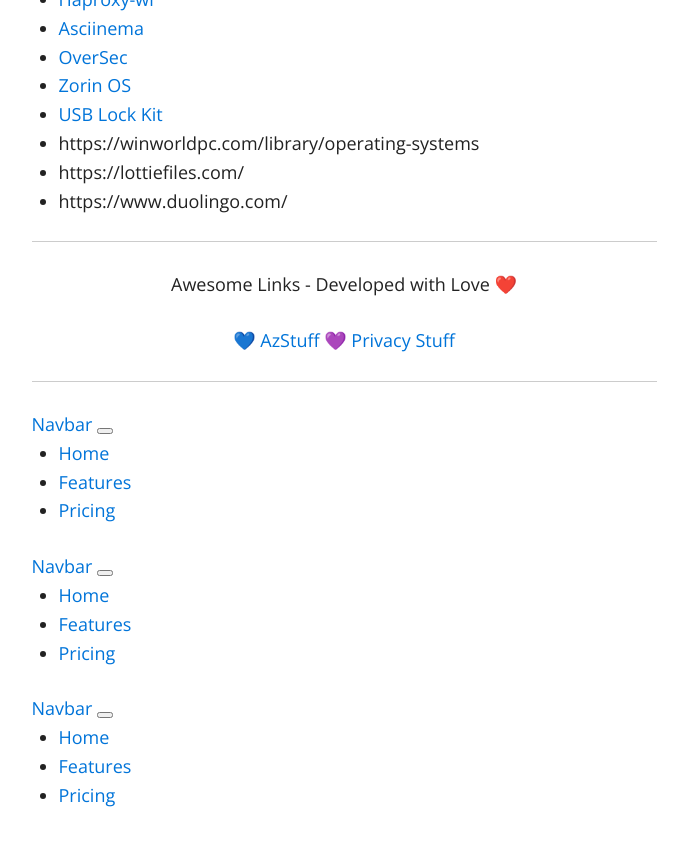
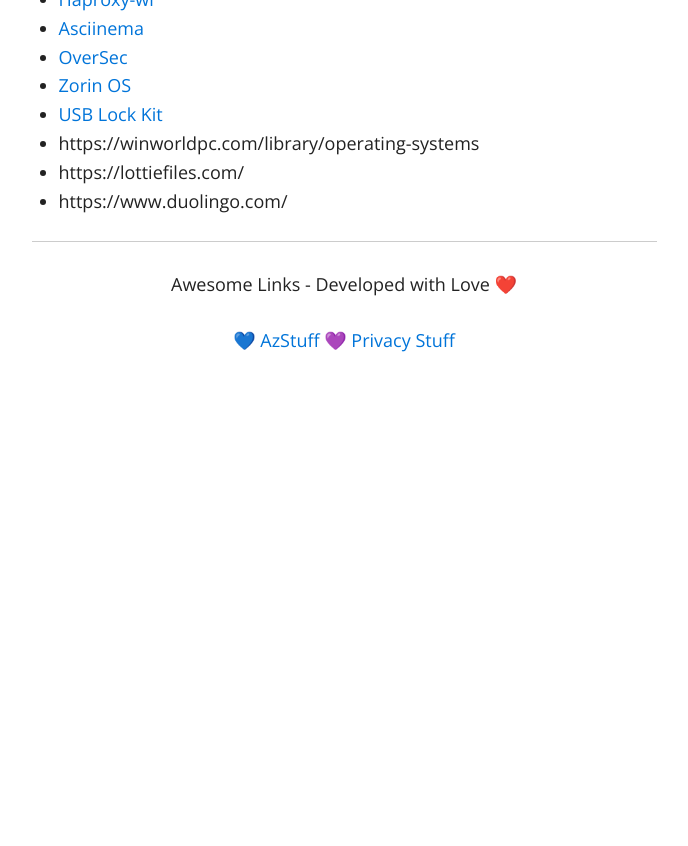
Before and after one commit to jcabeza/Awesome-Links, a Jekyll site: the page built from index.md, in a window 1280 px wide and 900 px high, scrolled down 13303 px. Shown: the top 846 px of the window, without its empty margins (296-984 px from the left). Built offline with Jekyll 4.4.1, drawn with Linux system fonts in a browser that asks for light colours; nearby versions of some CDN libraries; after the commit the page ends 13748 px from its top, so only the background shows below that.

Commit message:
Update index.md

```diff
--- a/index.md
+++ b/index.md
@@ -467,110 +467,3 @@ layout: default
  💙 <a href="https://jcabeza.github.io/AzStuff)">AzStuff</a>
  💜 <a href="https://jcabeza.github.io/Privacy)">Privacy Stuff</a>
 </p>
-
----
-
-<!--Navbar-->
-<nav class="navbar navbar-light amber lighten-4 mb-4">
-
-  <!-- Navbar brand -->
-  <a class="navbar-brand" href="#">Navbar</a>
-
-  <!-- Collapse button -->
-  <button class="navbar-toggler first-button" type="button" data-toggle="collapse" data-target="#navbarSupportedContent20"
-    aria-controls="navbarSupportedContent20" aria-expanded="false" aria-label="Toggle navigation">
-    <div class="animated-icon1"><span></span><span></span><span></span></div>
-  </button>
-
-  <!-- Collapsible content -->
-  <div class="collapse navbar-collapse" id="navbarSupportedContent20">
-
-    <!-- Links -->
-    <ul class="navbar-nav mr-auto">
-      <li class="nav-item active">
-        <a class="nav-link" href="#">Home <span class="sr-only">(current)</span></a>
-      </li>
-      <li class="nav-item">
-        <a class="nav-link" href="#">Features</a>
-      </li>
-      <li class="nav-item">
-        <a class="nav-link" href="#">Pricing</a>
-      </li>
-    </ul>
-    <!-- Links -->
-
-  </div>
-  <!-- Collapsible content -->
-
-</nav>
-<!--/.Navbar-->
-
-<!--Navbar-->
-<nav class="navbar navbar-dark red lighten-1 mb-4">
-
-  <!-- Navbar brand -->
-  <a class="navbar-brand" href="#">Navbar</a>
-
-  <!-- Collapse button -->
-  <button class="navbar-toggler second-button" type="button" data-toggle="collapse" data-target="#navbarSupportedContent23"
-    aria-controls="navbarSupportedContent23" aria-expanded="false" aria-label="Toggle navigation">
-    <div class="animated-icon2"><span></span><span></span><span></span><span></span></div>
-  </button>
-
-  <!-- Collapsible content -->
-  <div class="collapse navbar-collapse" id="navbarSupportedContent23">
-
-    <!-- Links -->
-    <ul class="navbar-nav mr-auto">
-      <li class="nav-item active">
-        <a class="nav-link" href="#">Home <span class="sr-only">(current)</span></a>
-      </li>
-      <li class="nav-item">
-        <a class="nav-link" href="#">Features</a>
-      </li>
-      <li class="nav-item">
-        <a class="nav-link" href="#">Pricing</a>
-      </li>
-    </ul>
-    <!-- Links -->
-
-  </div>
-  <!-- Collapsible content -->
-
-</nav>
-<!--/.Navbar-->
-
-<!--Navbar-->
-<nav class="navbar navbar-dark  indigo darken-2">
-
-  <!-- Navbar brand -->
-  <a class="navbar-brand" href="#">Navbar</a>
-
-  <!-- Collapse button -->
-  <button class="navbar-toggler third-button" type="button" data-toggle="collapse" data-target="#navbarSupportedContent22"
-    aria-controls="navbarSupportedContent22" aria-expanded="false" aria-label="Toggle navigation">
-    <div class="animated-icon3"><span></span><span></span><span></span></div>
-  </button>
-
-  <!-- Collapsible content -->
-  <div class="collapse navbar-collapse" id="navbarSupportedContent22">
-
-    <!-- Links -->
-    <ul class="navbar-nav mr-auto">
-      <li class="nav-item active">
-        <a class="nav-link" href="#">Home <span class="sr-only">(current)</span></a>
-      </li>
-      <li class="nav-item">
-        <a class="nav-link" href="#">Features</a>
-      </li>
-      <li class="nav-item">
-        <a class="nav-link" href="#">Pricing</a>
-      </li>
-    </ul>
-    <!-- Links -->
-
-  </div>
-  <!-- Collapsible content -->
-
-</nav>
-<!--/.Navbar-->
```
